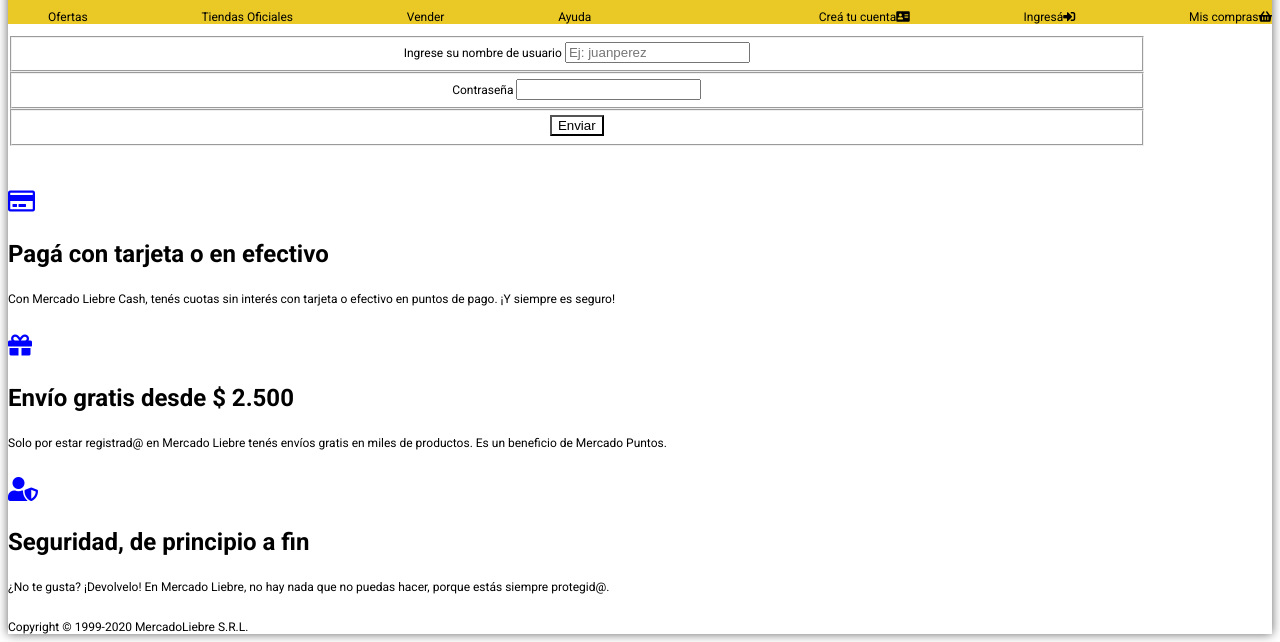
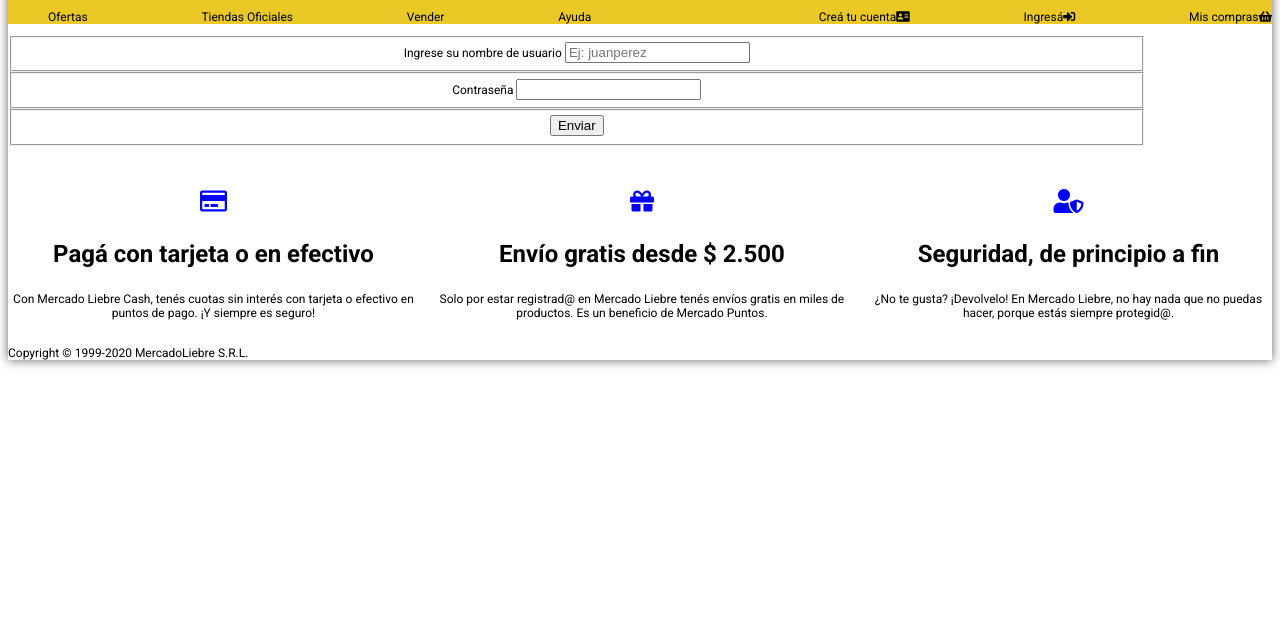
Before and after one commit to JeremiasJ9/mercadoliebre, a website: page views/login.html in a window 1280 px wide. Shown: the part 202-844 px from the top of the page. After the commit the page ends 800 px from the top, so only its background shows below. Drawn offline with Linux system fonts and the light colour scheme; files that its build step writes are made by us from their sources; files whose address does not match are found by name.

Commit message:
boton de enviar y ajustes del footer

```diff
--- a/public/css/styles.css
+++ b/public/css/styles.css
@@ -220,7 +220,7 @@
     transition: all 300ms;
 }
 
-.boton:hover style {
+.boton:hover button {
     background-color: #0022AA;
 }
 
--- a/views/login.html
+++ b/views/login.html
@@ -54,28 +54,32 @@
         </fieldset>
 
         <fieldset>
-            <div class="boton"><button type="submit" style="background-color:unset">Enviar</button></div>
+            <div class="boton"><button type="submit">Enviar</button></div>
         </fieldset>
         </form>
     </main>
     <footer>
         <br><br><br>
-        <div class="footer-icon"><i class="far fa-credit-card"></i></div>
+        <div class="objetos-footer">
+        <div class="cosa-footer"><div class="footer-icon"><i class="far fa-credit-card"></i></div>
         <h3>Pagá con tarjeta o en efectivo</h3>
         <p>Con Mercado Liebre Cash, tenés cuotas sin interés con tarjeta o efectivo en
             puntos de pago. ¡Y siempre es seguro!</p>
+            </div>
         <br>
-        <div class="footer-icon"><i class="fas fa-gift"></i></div>
+        <div class="cosa-footer"><div class="footer-icon"><i class="fas fa-gift"></i></div>
         <h3>Envío gratis desde $ 2.500</h3>
         <p>Solo por estar registrad@ en Mercado Liebre tenés envíos gratis en miles de
             productos. Es un beneficio de Mercado Puntos.</p>
+            </div>
         <br>
-        <div class="footer-icon"><i class="fas fa-user-shield"></i></div>
+        <div class="cosa-footer"><div class="footer-icon"><i class="fas fa-user-shield"></i></div>
         <h3>Seguridad, de principio a fin</h3>
         <p>¿No te gusta? ¡Devolvelo! En Mercado Liebre, no hay nada que no puedas hacer,
-            porque estás siempre protegid@.</p>
+            porque estás siempre protegid@.</p></div>
+            </div>
         <br>
-        <div class="copyright">Copyright © 1999-2020 MercadoLiebre S.R.L.</div>
+        <div>Copyright © 1999-2020 MercadoLiebre S.R.L.</div>
     </footer>
 
 </body>
```
Also changed, not shown: views/register.html (+8 -4 lines).
